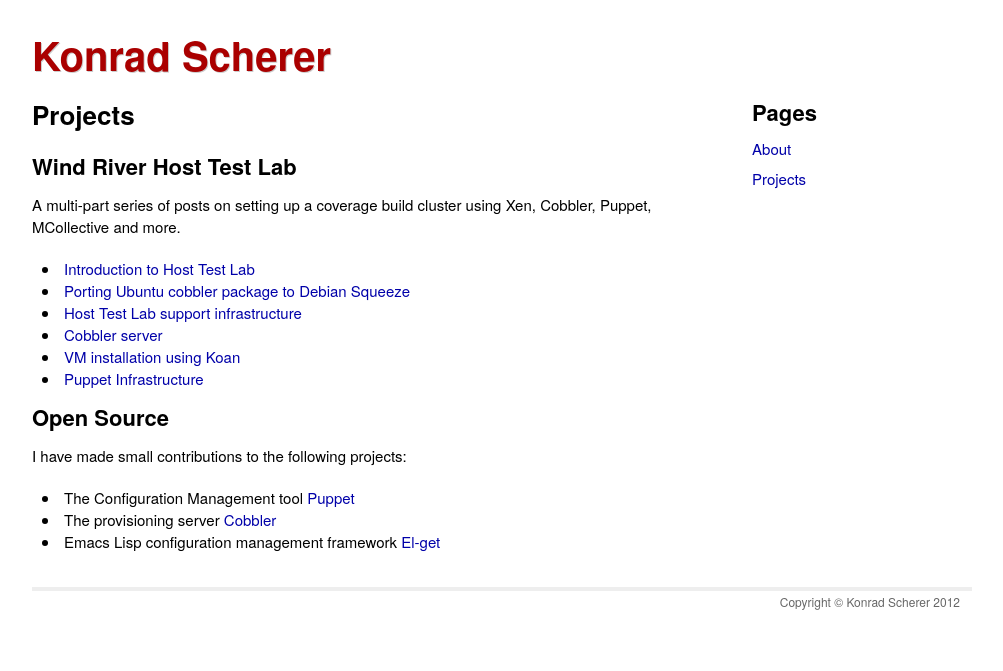
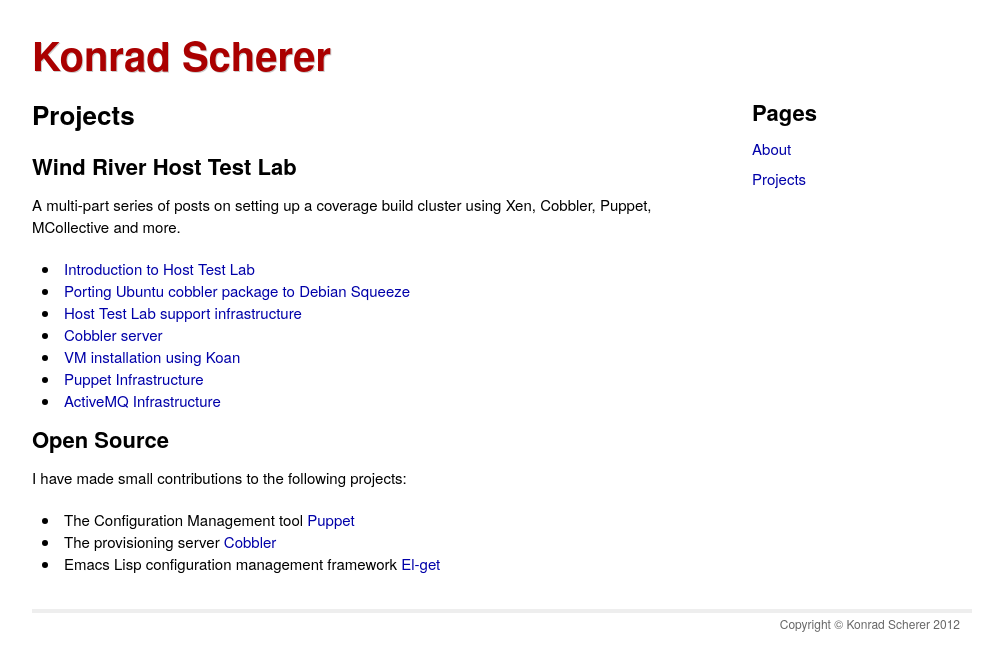
Before and after one commit to kscherer/kscherer.github.com, a Jekyll site: the page built from pages/projects.md, in a window 1280 px wide. Shown: the top 671 px of the page, without its empty margins (138-1141 px from the left). Built offline with Jekyll 4.4.1, drawn with Linux system fonts in a browser that asks for light colours.

Commit message:
Forgot link to new activemq page

```diff
--- a/pages/projects.md
+++ b/pages/projects.md
@@ -16,6 +16,7 @@ using Xen, Cobbler, Puppet, MCollective and more.
 * [Cobbler server]({{ site.baseurl }}pages/cobbler_setup.html)
 * [VM installation using Koan]({{ site.baseurl }}pages/vm_installation.html)
 * [Puppet Infrastructure]({{ site.baseurl }}pages/puppet.html)
+* [ActiveMQ Infrastructure]({{ site.baseurl }}pages/activemq_setup.html)
 
 ## Open Source
 
```
